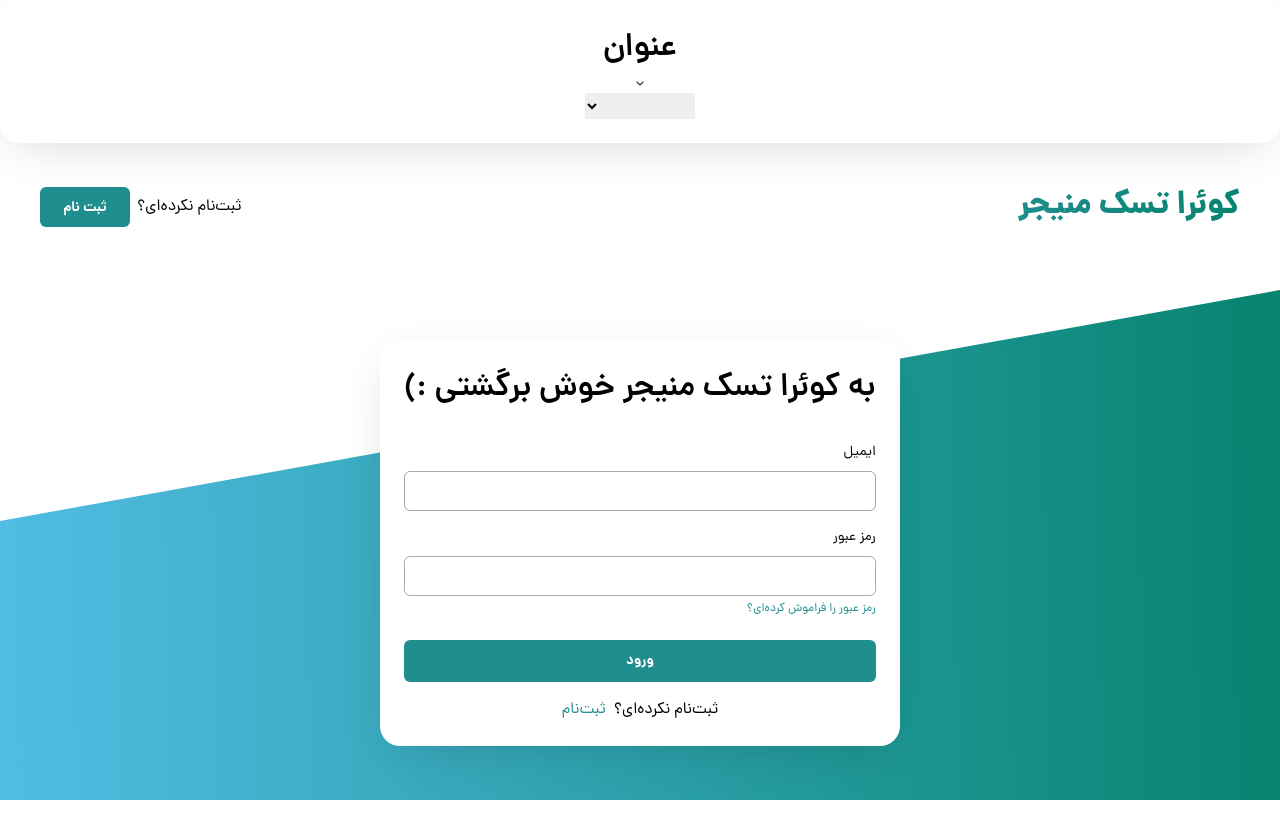
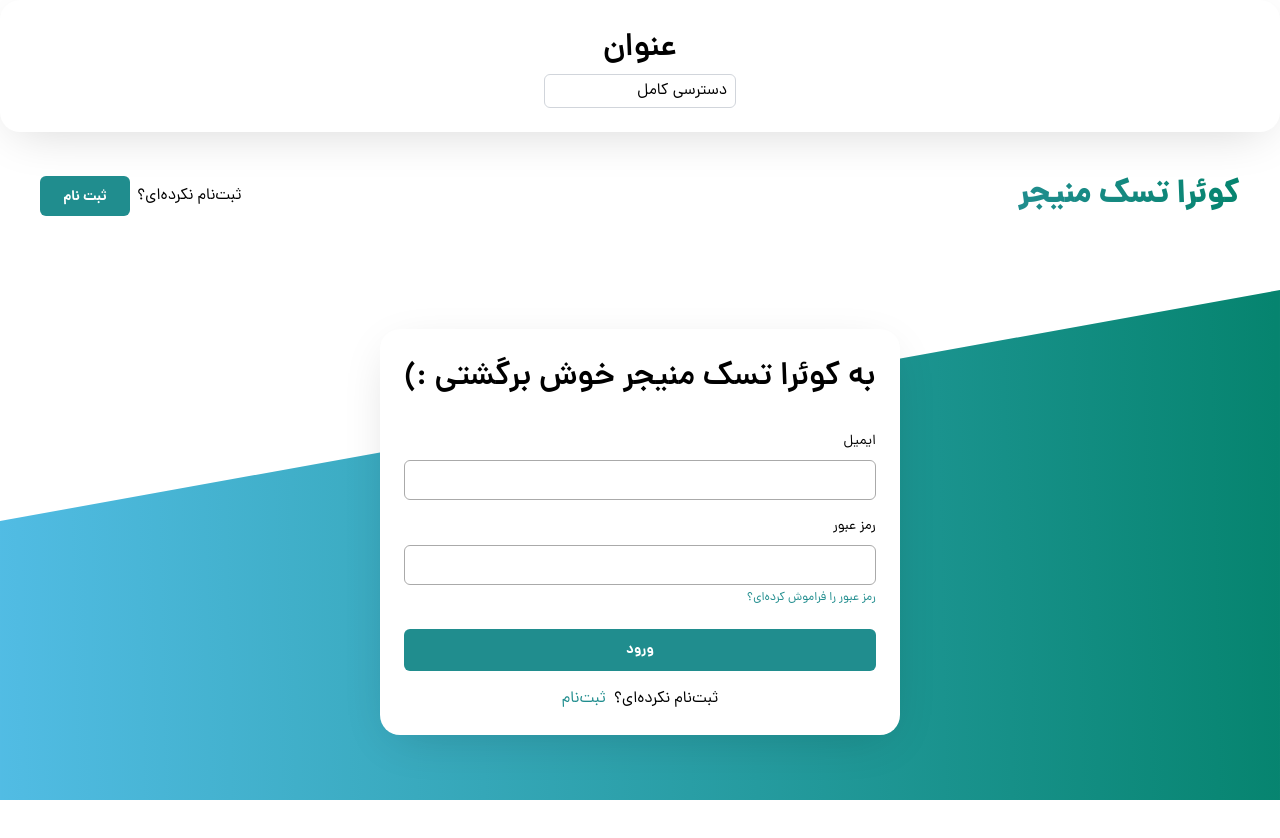
Before and after one commit to Quera-Spring-Front-end-Bootcamp/Group3, a React (Vite) app: page /auth/login in a window 1280 px wide. Shown: the top 838 px of the page. Built offline with nearby package versions, Linux system fonts and the light colour scheme.

Commit message:
create drop-down

```diff
--- a/src/components/Share/Permission.jsx
+++ b/src/components/Share/Permission.jsx
@@ -0,0 +1,57 @@
+import Card from "../Card/Card";
+
+    export const Permission = ({isOpen,setIsOpen,setSelectedOption}) => {
+  const permissionArry = [
+    {
+      id: "1",
+      title: "دسترسی کامل",
+      description:
+        " توانایی ساختن تسک در این پروژه، ویرایش تنظیمات پروژه و حذف پروژه",
+    },
+    {
+      id: "2",
+      title: "دسترسی ویرایش",
+      description:
+        "  توانایی ویرایش تسک در این پروژه و ویرایش تنظیمات پروژه. نمی‌تواند پروژه را حذف یا تسک جدید بسازد.",
+    },
+
+    {
+      id: "3",
+      title: "دسترسی کامنت",
+      description:
+        "  توانایی کامنت گذاشتن دارد. می‌تواند ستون تسک‌ها را تغییر دهد اما توانایی ویرایش تنظیمات پروژه را ندارد.",
+    },
+    {
+      id: "4",
+      title: "فقط دسترسی مشاهده  ",
+      description: " توانایی گذاشتن کامنت یا ویرایش تسک‌ها را ندارد.",
+    },
+
+  ];
+  const handleSelectOption = (option) => {
+    setSelectedOption(option.title);
+    setIsOpen(false);
+  };
+
+
+  return (
+    <>
+    {isOpen && (
+        <Card
+        title={null}
+        className="m-4 w-64 flex gap-4 items-start  p-4 rounded-lg shadow-[0_4px_8px_rgba(0,0,0,0.2)]"
+      >
+        {permissionArry.map((option) => (
+          <div key={option.id} className="flex flex-col gap-1"  onClick={() => handleSelectOption(option)}>
+            <span className="text-[#1e1e1e] text-xs font-semibold">
+              {option.title}
+            </span>
+            <p className="text-[#3d3d3d] text-[10px] ">{option.description}</p>
+          </div>
+        ))}
+      </Card>
+    )}
+    </>
+
+  );
+};
--- a/src/components/Share/index.jsx
+++ b/src/components/Share/index.jsx
@@ -1,25 +1,34 @@
-import { ArrowDown } from "../../assets/icons";
+import { useState } from "react";
 import Card from "../Card/Card";
+import { Permission } from "./Permission";
 
 const Share = () => {
-  const options = ['دسترسی کامل', 'ویرایش', 'مشاهده'];
-  const onOptionChangeHandler = (event) => {
-      console.log("User Selected Value - ", event.target.value)
-  }
 
-  return <Card>
-    <ArrowDown/>
-    <select onChange={onOptionChangeHandler}>
 
-  <option><ArrowDown/></option>
-  {options.map((option, index) => {
-      return <option key={index} >
-          {option}
-      </option>
+    const [isOpen, setIsOpen] = useState(false);
+    const [selectedOption, setSelectedOption] = useState('');
+    const handleToggleDropdown = () => {
+      setIsOpen(!isOpen);
+    };
 
-  })}
-</select>
-  </Card>;
+
+
+  return (
+    <Card>
+
+
+
+    <div className="relative inline-block">
+      <div
+        className="w-48 px-2 py-1 border border-gray-300 rounded-md cursor-pointer focus:outline-none focus:ring focus:ring-blue-200"
+        onClick={handleToggleDropdown}
+      >
+        {selectedOption || 'دسترسی کامل'}
+      </div>
+     <Permission isOpen={isOpen} setIsOpen={setIsOpen} setSelectedOption={setSelectedOption}/>
+    </div>
+    </Card>
+  );
 };
 
 export default Share;
```
